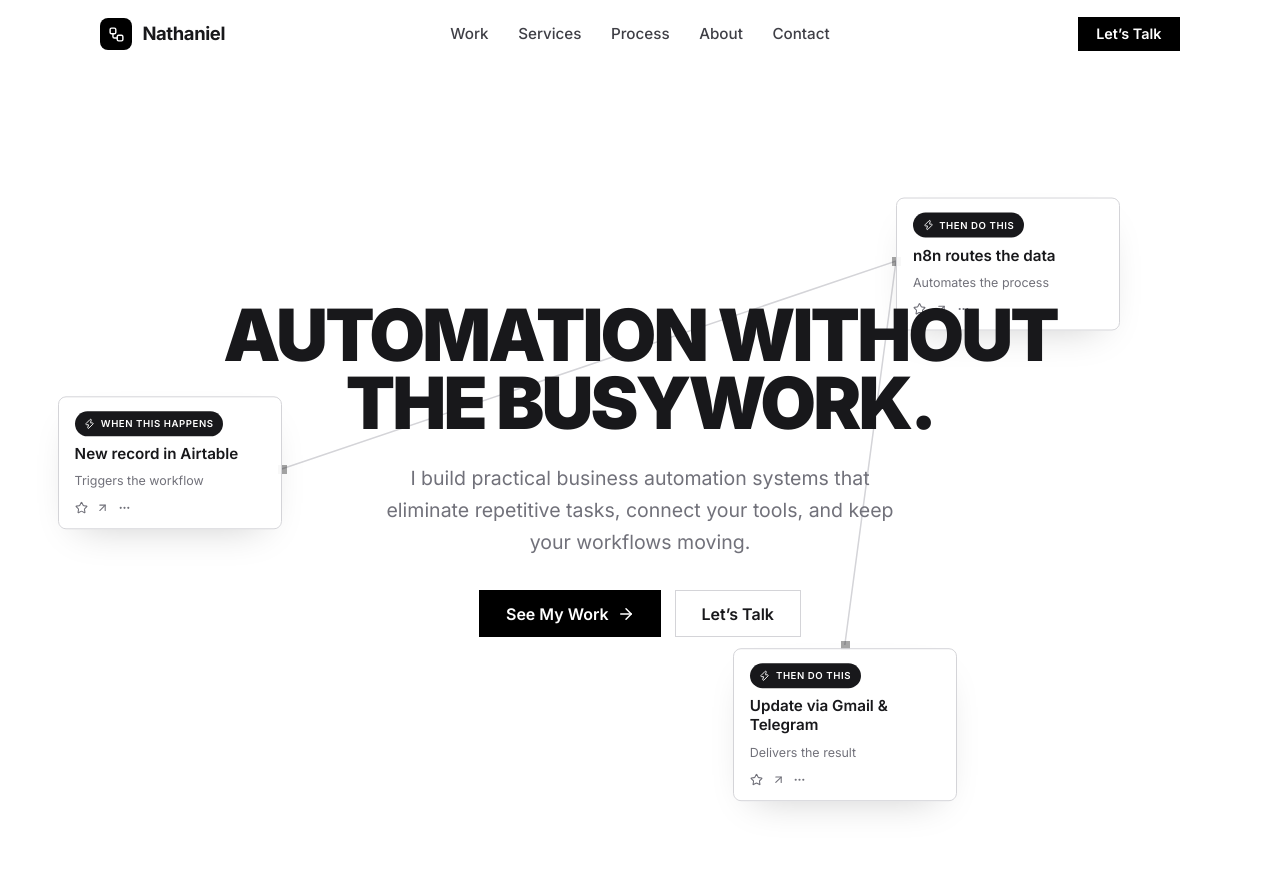
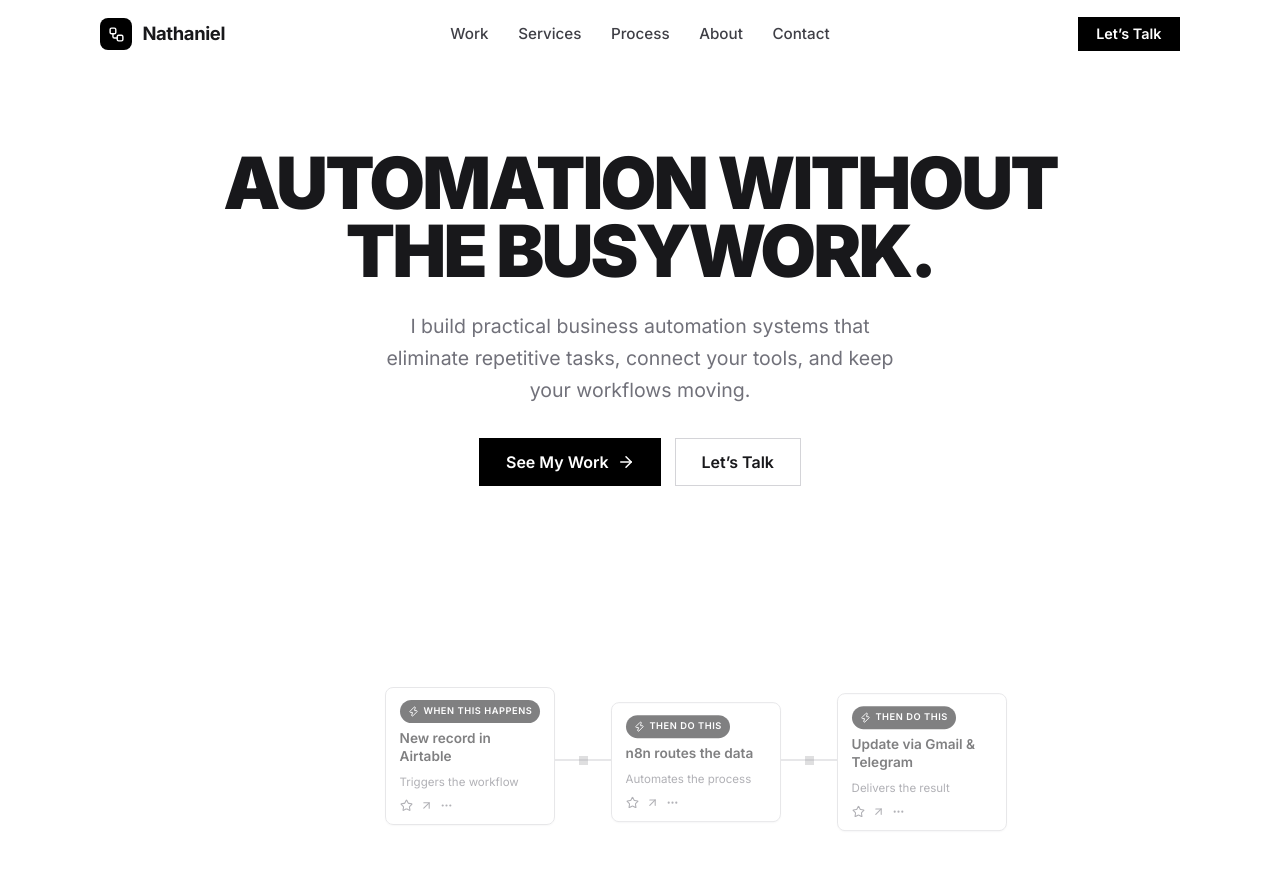
Before and after one commit to NathanielKings/automation, a React (Vite) app: page / in a window 1280 px wide. Built offline with nearby package versions, Linux system fonts and the light colour scheme.

Commit message:
fix: fade and shrink workflow cards, move text up

```diff
--- a/src/components/Hero/Hero.jsx
+++ b/src/components/Hero/Hero.jsx
@@ -7,41 +7,28 @@ function Hero() {
   return (
     <section className={styles.hero} id="home">
       <div className={styles.scene} aria-hidden="true">
-        <svg className={styles.lines} viewBox="0 0 100 100" preserveAspectRatio="none">
-          <polyline points="22,50 70,24 66,72" />
-        </svg>
-        <span className={styles.node} style={{ left: '22%', top: '50%' }} />
-        <span className={styles.node} style={{ left: '70%', top: '24%' }} />
-        <span className={styles.node} style={{ left: '66%', top: '72%' }} />
-
-        <div className={`${styles.cardPos} ${styles.cardA}`}>
-          <div className={`${styles.cardFloat} ${styles.floatA}`}>
+        <div className={`${styles.floatWrap} ${styles.floatA}`}>
           <WorkflowCard
             badge="When this happens"
             title="New record in Airtable"
             sub="Triggers the workflow"
           />
         </div>
-        </div>
-
-        <div className={`${styles.cardPos} ${styles.cardB}`}>
-          <div className={`${styles.cardFloat} ${styles.floatB}`}>
+        <span className={styles.connector} />
+        <div className={`${styles.floatWrap} ${styles.floatB}`}>
           <WorkflowCard
             badge="Then do this"
             title="n8n routes the data"
             sub="Automates the process"
           />
         </div>
-        </div>
-
-        <div className={`${styles.cardPos} ${styles.cardC}`}>
-          <div className={`${styles.cardFloat} ${styles.floatC}`}>
+        <span className={styles.connector} />
+        <div className={`${styles.floatWrap} ${styles.floatC}`}>
           <WorkflowCard
             badge="Then do this"
             title="Update via Gmail & Telegram"
             sub="Delivers the result"
           />
-          </div>
         </div>
       </div>
 
--- a/src/components/Hero/Hero.module.css
+++ b/src/components/Hero/Hero.module.css
@@ -3,64 +3,43 @@
   min-height: 100vh;
   min-height: 100svh;
   display: flex;
-  align-items: center;
+  align-items: flex-start;
   justify-content: center;
-  padding-block: clamp(2rem, 6vw, 4rem);
+  padding-top: clamp(3rem, 10vh, 7rem);
 }
 
 .scene {
   position: absolute;
-  inset: 0;
+  left: 50%;
+  bottom: clamp(1.5rem, 5vh, 3.5rem);
+  transform: translateX(-50%);
   z-index: 0;
+  display: flex;
+  align-items: center;
   pointer-events: none;
+  opacity: 0.55;
 }
 
-.lines {
-  position: absolute;
-  inset: 0;
-  width: 100%;
-  height: 100%;
+.connector {
+  position: relative;
+  flex: 0 0 56px;
+  height: 2px;
+  background: var(--color-gray-300);
 }
 
-.lines polyline {
-  fill: none;
-  stroke: var(--color-gray-300);
-  stroke-width: 1.5;
-  vector-effect: non-scaling-stroke;
-}
-
-.node {
+.connector::after {
+  content: '';
   position: absolute;
+  left: 50%;
+  top: 50%;
   width: 9px;
   height: 9px;
-  background: var(--color-black);
   transform: translate(-50%, -50%);
+  background: var(--color-gray-700);
   animation: nodePulse 3s ease-in-out infinite;
 }
 
-.cardPos {
-  position: absolute;
-}
-
-.cardA {
-  left: 22%;
-  top: 50%;
-  transform: translate(-100%, -50%);
-}
-
-.cardB {
-  left: 70%;
-  top: 24%;
-  transform: translate(0, -50%);
-}
-
-.cardC {
-  left: 66%;
-  top: 72%;
-  transform: translate(-50%, 0);
-}
-
-.cardFloat {
+.floatWrap {
   animation: float 6s ease-in-out infinite;
 }
 
@@ -132,20 +111,20 @@
 @keyframes float {
   0%,
   100% {
-    transform: translateY(-6px);
+    transform: translateY(-4px);
   }
   50% {
-    transform: translateY(6px);
+    transform: translateY(4px);
   }
 }
 
 @keyframes nodePulse {
   0%,
   100% {
-    opacity: 0.35;
+    opacity: 0.3;
   }
   50% {
-    opacity: 1;
+    opacity: 0.9;
   }
 }
 
--- a/src/components/Hero/WorkflowCard.module.css
+++ b/src/components/Hero/WorkflowCard.module.css
@@ -1,45 +1,45 @@
 .card {
-  width: 224px;
-  background: rgba(255, 255, 255, 0.92);
+  width: 170px;
+  background: rgba(255, 255, 255, 0.85);
   border: 1px solid var(--color-gray-300);
   border-radius: 8px;
-  padding: 0.9rem 1rem;
-  box-shadow: var(--shadow);
+  padding: 0.75rem 0.85rem;
+  box-shadow: var(--shadow-sm);
   display: flex;
   flex-direction: column;
-  gap: 0.5rem;
+  gap: 0.45rem;
 }
 
 .badge {
   display: inline-flex;
   align-items: center;
-  gap: 0.35rem;
+  gap: 0.3rem;
   align-self: flex-start;
-  font-size: 0.6rem;
+  font-size: 0.58rem;
   font-weight: 600;
   letter-spacing: 0.06em;
   text-transform: uppercase;
   color: var(--color-white);
   background: var(--color-gray-900);
-  padding: 0.28rem 0.6rem;
+  padding: 0.24rem 0.5rem;
   border-radius: 999px;
 }
 
 .title {
   font-weight: 600;
-  font-size: 0.95rem;
+  font-size: 0.85rem;
   line-height: 1.3;
   color: var(--color-gray-900);
 }
 
 .sub {
-  font-size: 0.78rem;
+  font-size: 0.72rem;
   color: var(--color-gray-500);
 }
 
 .footer {
   display: flex;
-  gap: 0.55rem;
-  margin-top: 0.1rem;
+  gap: 0.45rem;
+  margin-top: 0.05rem;
   color: var(--color-gray-500);
 }
```
Lines whose indentation alone changed are shown as unchanged.
